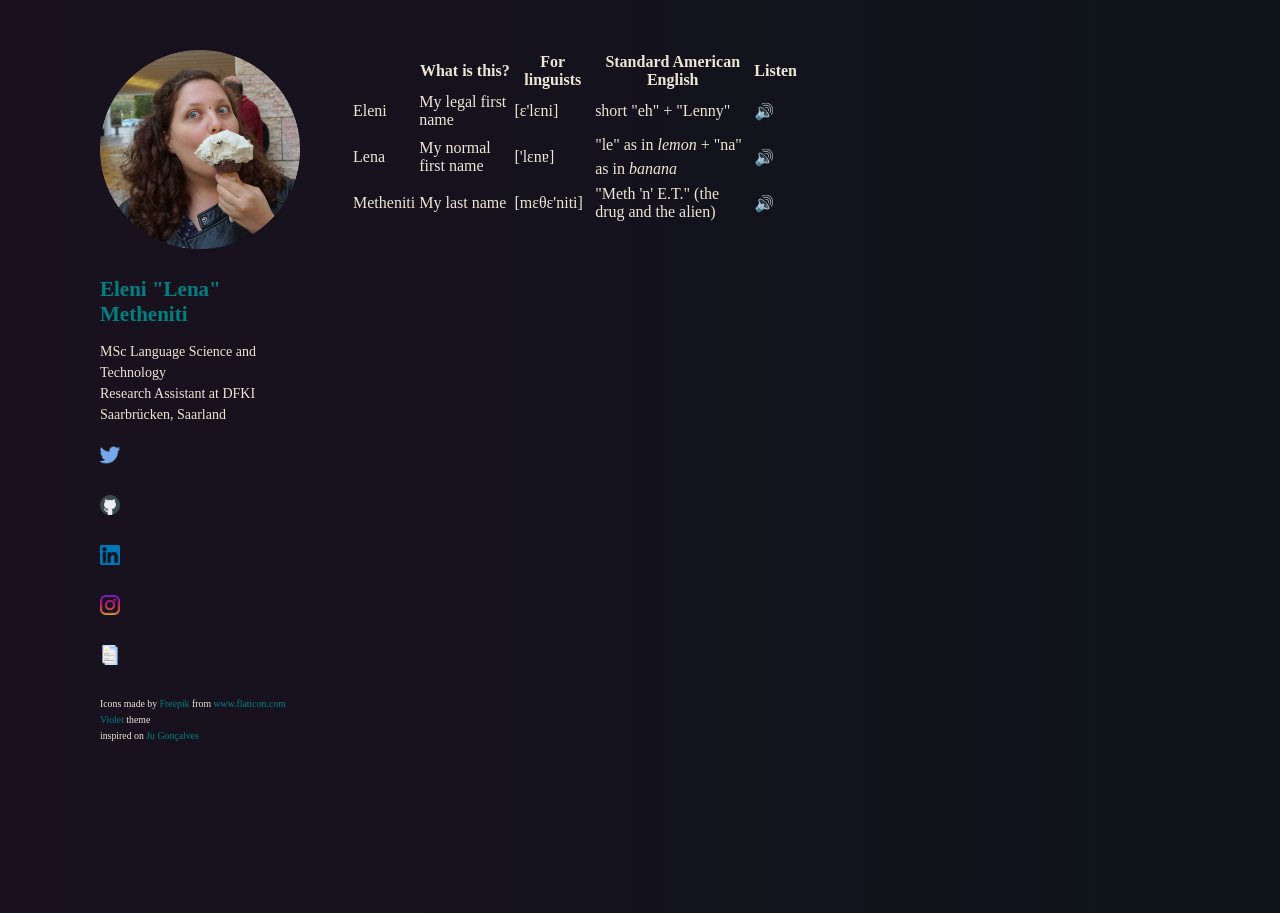
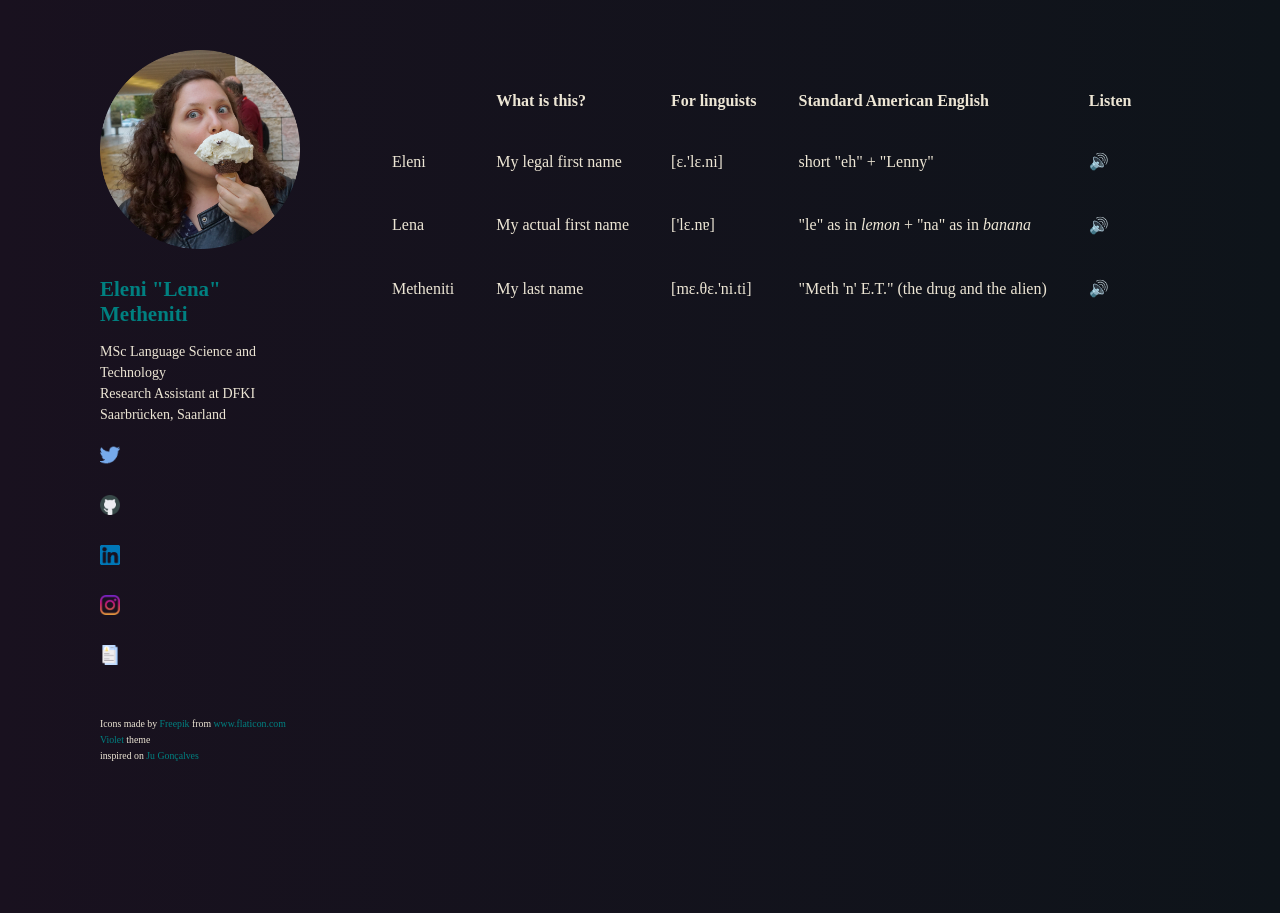
Before and after one commit to lenakmeth/lenakmeth.github.io, a Jekyll site: the page built from pronounce.html, in a window 1280 px wide. Built offline with Jekyll 4.4.1, drawn with Linux system fonts in a browser that asks for light colours.

Commit message:
edit pronounce

```diff
--- a/pronounce.html
+++ b/pronounce.html
@@ -2,6 +2,17 @@
 layout: default
 title: Pronounce
 ---
+<head>
+      <style>
+         table, th, td {
+            text-align: left;
+            border: 0px;
+            white-space: nowrap;
+            padding: 20px;
+         }
+      </style>
+   </head>
+
 <header>
   <img alt="{{ site.name }} picture" src="{{ site.picture }}" width=200px height=200px/>
 
@@ -15,13 +26,13 @@ title: Pronounce
     Saarbrücken, Saarland</br>
   </p>
 
-  <nav>
+<p>
     <a alt="Twitter" href="https://twitter.com/{{ site.twitter }}" target="_blank" rel="noopener"> <div class="container"><img src="src/icons/twitter.png" max-width="10%" max-height="10%"></div></a> &nbsp;&nbsp;
     <a alt="Github" href="https://github.com/{{ site.github }}" target="_blank" rel="noopener"><div class="container"><img src="src/icons/github.png" max-width="10%" max-height="10%"></div></a> &nbsp;&nbsp;
     <a alt="LinkedIn" href="https://www.linkedin.com/in/lenakmeth/" target="_blank" rel="noopener"><div class="container"><img src="src/icons/linkedin.png" max-width="10%" max-height="10%"></div></a> &nbsp;&nbsp;
     <a alt="Instagram" href="https://www.instagram.com/lenakmeth/" target="_blank" rel="noopener"><div class="container"><img src="src/icons/instagram.png" max-width="10%" max-height="10%"></div></a> &nbsp;&nbsp;
     <a alt="CV" href="{{ site.cv }}" target="_blank" rel="noopener"><div class="container"><img src="src/icons/cv.png" max-width="10%" max-height="10%"></div></a> &nbsp;&nbsp;
-  </nav>
+</p>
 
   <small>
     Icons made by <a href="https://www.freepik.com/">Freepik</a> from <a href="https://www.flaticon.com/">www.flaticon.com</a> </br>
@@ -44,21 +55,21 @@ title: Pronounce
   <tr>
     <td class="tg-v47y">Eleni</td>
     <td class="tg-73oq">My legal first name</td>
-    <td class="tg-qtf5">[ɛ'lɛni]</td>
+    <td class="tg-qtf5">[ɛ.'lɛ.ni]</td>
     <td class="tg-qtf5">short "eh" + "Lenny"</td>
     <td class="tg-73oq"><a href="/src/sounds/Eleni.m4a">🔊</a></td>
   </tr>
   <tr>
     <td class="tg-mcqj">Lena</td>
-    <td class="tg-73oq">My normal first name</td>
-    <td class="tg-73oq">['lɛnɐ]</td>
+    <td class="tg-73oq">My actual first name</td>
+    <td class="tg-73oq">['lɛ.nɐ]</td>
     <td class="tg-73oq">"le" as in <span style="font-style:italic">lemon</span> + "na" as in <span style="font-style:italic">banana</span></td>
     <td class="tg-73oq"><a href='/src/sounds/Lena.m4a'>🔊</a></td>
   </tr>
   <tr>
     <td class="tg-mcqj">Metheniti</td>
     <td class="tg-73oq">My last name</td>
-    <td class="tg-73oq">[mɛθɛ'niti]</td>
+    <td class="tg-73oq">[mɛ.θɛ.'ni.ti]</td>
     <td class="tg-73oq">"Meth 'n' E.T." (the drug and the alien)</td>
     <td class="tg-73oq"><a href='/src/sounds/Metheniti.m4a'>🔊</a></td>
   </tr>
```
